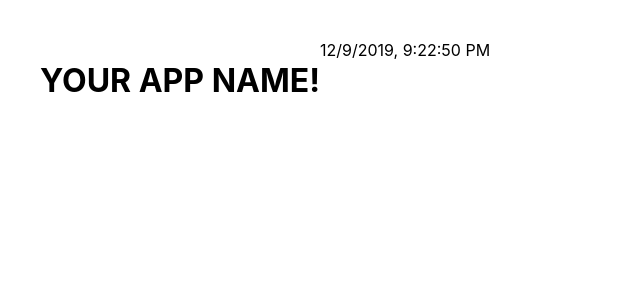
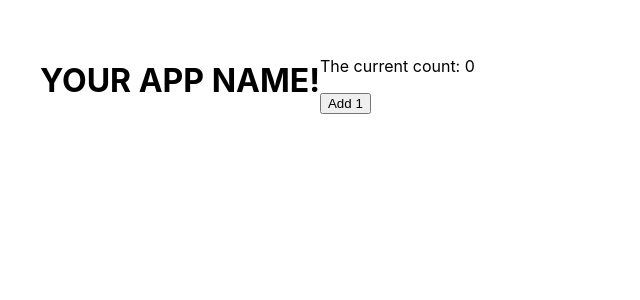
Before and after one commit to sPro1ly0/react-playground, a React (Create React App) app: page / in a window 1280 px wide. Shown: the top 300 px of the page, without its empty margins (0-640 px from the left). Built offline with nearby package versions, Linux system fonts and the light colour scheme.

Commit message:
Add Counter.js and learn about event handlers in React

```diff
--- a/src/App.js
+++ b/src/App.js
@@ -3,7 +3,8 @@ import React, { Component } from 'react';
 import './App.css';
 //import Tooltip from './composition/Tooltip';
 //import Messages from './Messages';
-import TheDate from './state/TheDate';
+//import TheDate from './state/TheDate';
+import Counter from './state/Counter';
 //testing intro example
 
 
@@ -13,7 +14,7 @@ class AppClass extends Component {
     return (
       <div className="App">
         <h1>YOUR APP NAME!</h1>
-        <TheDate />
+        <Counter count={123} step={1}/>
 
       </div>
     );
--- /dev/null
+++ b/src/state/Counter.js
@@ -0,0 +1,56 @@
+import React from 'react';
+
+class Counter extends React.Component {
+    static defaultProps = {
+        step: 1 //challenge to add a prop 'step' to add to count
+    };
+    //initializing state shorthand and in constructor
+    state = { //state property 'count'
+        count: 0
+    };
+    constructor(props) {
+        super(props)
+        this.state = { //access and read state with this.state
+            count: 0
+        }
+        //this.handleButtonClick = this.handleButtonClick.bind(this) Fix method one
+    }
+    //before handleButtonClick() {
+            //console.log(this.state.count)
+            //}
+    //after = () => fix 3, cleanest
+    //When adding an event listener function to a React class,
+    //use an arrow function to make sure that 'this' is referring to
+    //the class instance.
+    handleButtonClick = () => {
+        console.log('props in handleButtonClick', this.props);
+        console.log('state in handleButtonClick', this.state); //access and read state with this.state
+        const newCount = this.state.count + this.props.step;
+        //set the state with the new count
+        this.setState({
+            count: newCount
+        })
+        //console.log(this.state.count); //We are trying to read a property called
+        //'state' on a variable of is this
+        //right now, this is currently set to undefined
+    }
+    //put in render <button onClick={() => this.handleButtonClick()}> fix 2 method arrow function
+    render() {
+        return (
+            <div>
+                <p>The current count: {this.state.count}</p>
+                <button onClick={this.handleButtonClick}>
+                    Add 1
+                </button>
+            </div>
+        )
+    }
+}
+
+export default Counter;
+
+//When choosing whether a particular value should be state or props:
+
+//If the value will change due to events after the component is mounted: it could be state.
+//If the value should be passed in by the components parent: it's props, not state. If the value is not passed in, it's state.
+//If the value can be computed from other state: it's not state.
--- a/src/state/TheDate.js
+++ b/src/state/TheDate.js
@@ -8,11 +8,12 @@ class TheDate extends React.Component {
         console.log('constructor') //happens first once
     }
     //Component has been added to the DOM
+    //componentDidMount is a sensible place to put setTimeout or setInterval calls
     componentDidMount() {
         console.log('componentDidMount') //happened third
         this.interval = setInterval(() => {
             console.log('setInterval') //happens 4th, then render
-            this.setState({
+            this.setState({//use this.setState and pass in an object to merge over the top of the current state, like Object.assign
                 datetime: new Date()
             })
         }, 1000)
```
